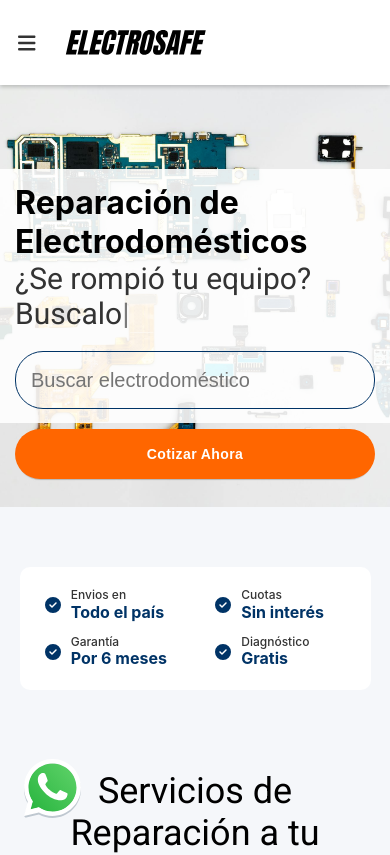
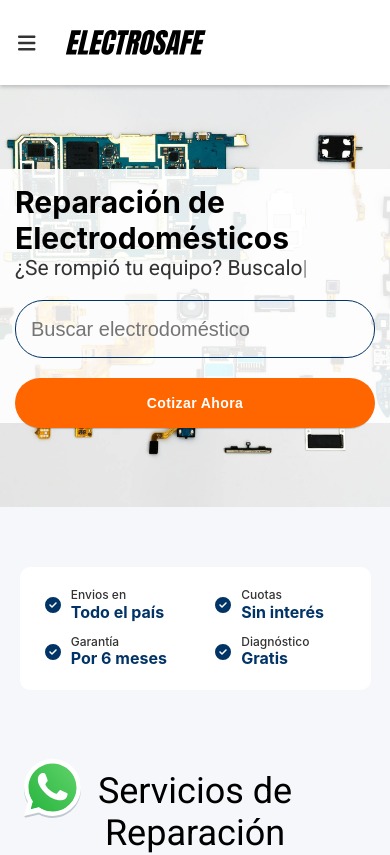
Before and after one commit to manuel-25/ElectroFix, a React (Create React App) app in the folder frontend/: page / in a window 390 px wide. Shown: the top 855 px of the page. Built offline with nearby package versions, Linux system fonts and the light colour scheme.

Commit message:
Titles css changes in color and responsive

```diff
--- a/frontend/src/App.css
+++ b/frontend/src/App.css
@@ -34,7 +34,7 @@
   font-family: 'Roboto', sans-serif;
   font-weight: 400; /* Bold */
   font-size: 36px;
-  color: var(--black-color) !important;
+  color: var(--black-color);
 }
 
 h3 {
--- a/frontend/src/components/AboutUs/AboutUs.css
+++ b/frontend/src/components/AboutUs/AboutUs.css
@@ -20,7 +20,6 @@
 }
 
 .about-us-content h2 {
-    color: var(--secondary-color);
     font-size: 36px;
     margin-bottom: 20px;
     font-family: 'Inter', sans-serif;
@@ -53,7 +52,6 @@
 .experience-section h3,
 .testimonials-section h3,
 .contact-section h3 {
-    color: var(--secondary-color);
     font-size: 28px;
     margin-bottom: 15px;
     font-family: 'Inter', sans-serif;
--- a/frontend/src/components/MainContent/MainContent.css
+++ b/frontend/src/components/MainContent/MainContent.css
@@ -226,7 +226,6 @@
 .brands-container h2 {
     margin-bottom: 10px;
     font-size: 36px;
-    color: var(--secondary-color);
 }
 
 .brands-container h3 {
@@ -426,7 +425,11 @@
 
 @media (max-width: 900px) {
     .reparation-top h1 {
-        font-size: 32px;
+        font-size: 36px;
+    }
+
+    .reparation-top h3 {
+        font-size: 28px;
     }
 
     .reparation-top p {
@@ -476,6 +479,14 @@
         margin: 0;
     }
 
+    .reparation-top h1 {
+        font-size: 30px;
+    }
+
+    .reparation-top h3 {
+        font-size: 21px;
+    }
+
     .reparation-bottom {
         justify-content: left;
         flex-direction: column;
--- a/frontend/src/components/MainContent/MainContent.jsx
+++ b/frontend/src/components/MainContent/MainContent.jsx
@@ -148,7 +148,7 @@
                 <section className="section-reparation">
                     <div className='reparation-top'>
                         <h1>Reparación de Electrodomésticos</h1>
-                        <h3><ReactTyped strings={["¿Se rompió tu equipo? Buscalo"]} typeSpeed={80}></ReactTyped></h3>
+                        <h3><ReactTyped strings={["¿Se rompió tu equipo? Buscalo"]} typeSpeed={50}></ReactTyped></h3>
                     </div>
                     <div className="reparation-bottom">
                         <input
@@ -212,7 +212,7 @@
                 </ul>
             </section>
             <article className='services-container'>
-                <h2>Servicios de Reparación a tu Alcance</h2>
+                <h2>Servicios de Reparación</h2>
                 <section className='services-card-container'>
                     <div className='service-item'>
                         <FontAwesomeIcon icon={faStore} size="3x" className='service-icon'/>
```
